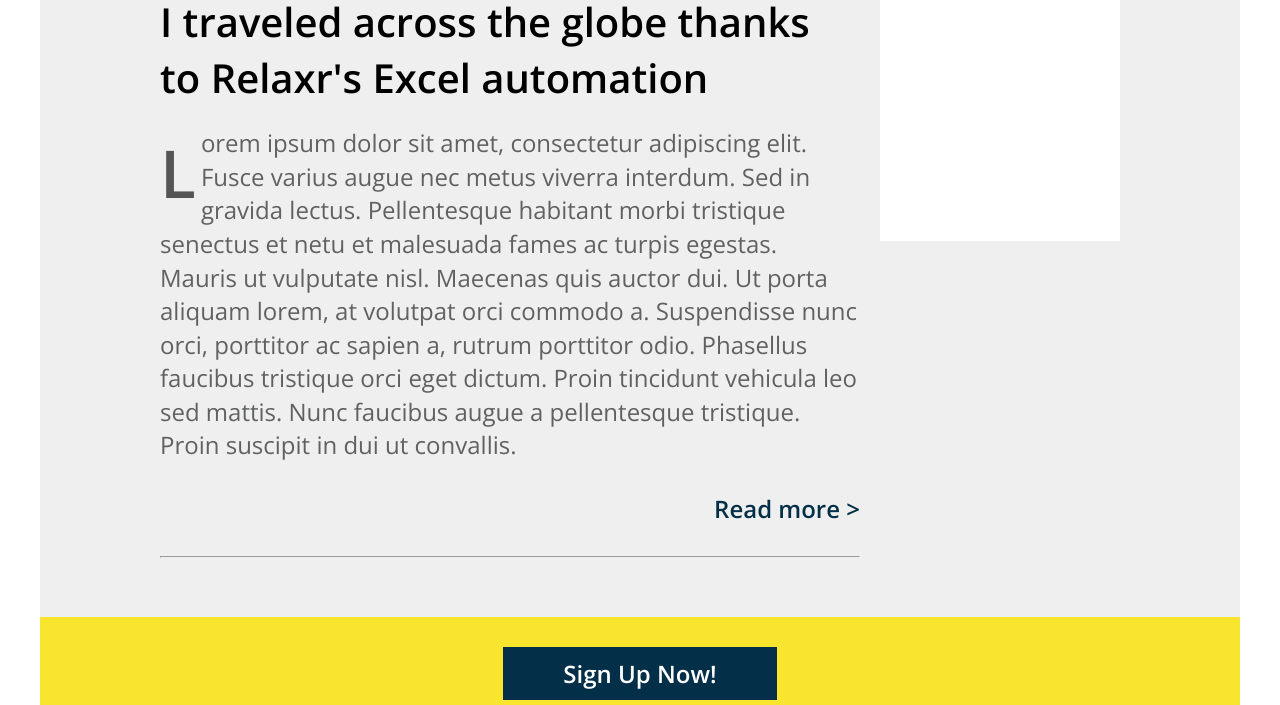
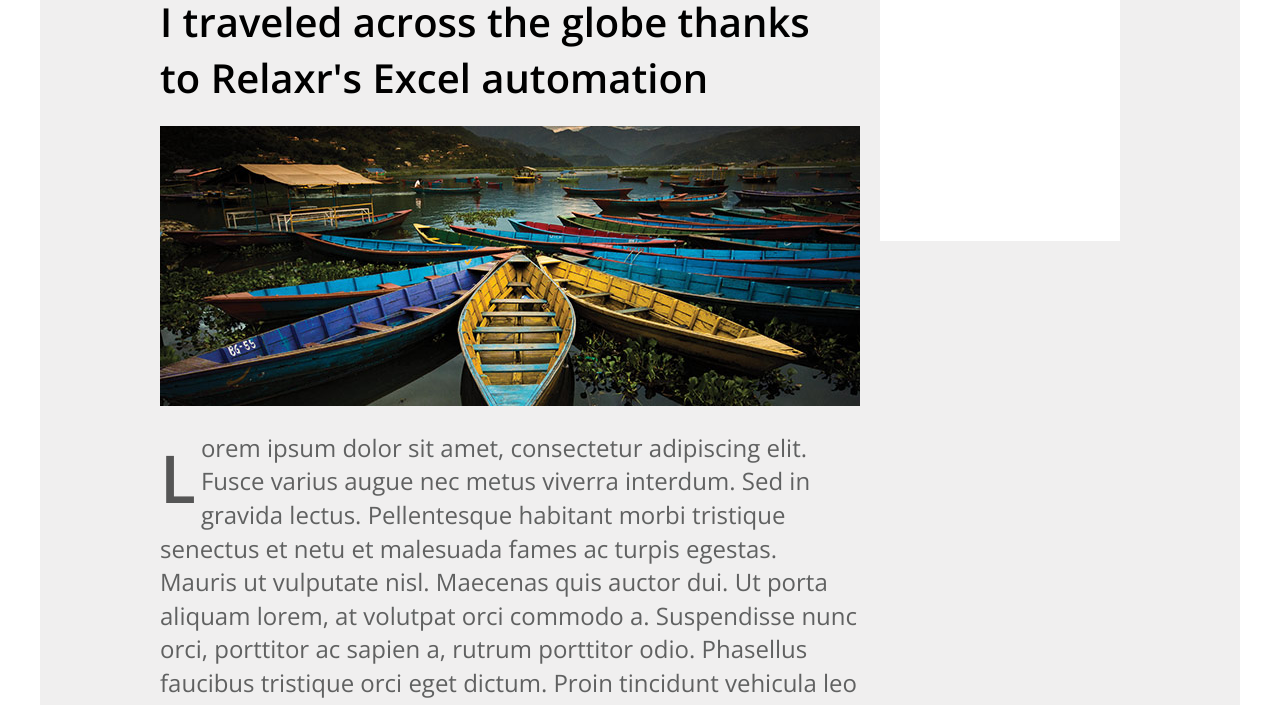
Before and after one commit to danielsantos23/dSantos-fewd94, a plain HTML site: page week03/homework/relaxr/index.html in a window 1280 px wide. Shown: the part 1060-1765 px from the top of the page. Drawn offline with nearby package versions, Linux system fonts and the light colour scheme.

Commit message:
Relax Homework - revised 8/30 @4:37pm
Forgot to add the second image. Should be good now.

```diff
--- a/week03/homework/relaxr/index.html
+++ b/week03/homework/relaxr/index.html
@@ -34,6 +34,7 @@
       <hr class="clear">
       <article>
       <h2 class="article">I traveled across the globe thanks to Relaxr&apos;s Excel automation</h2>
+      <img src="images/blog_photo2.jpg">
 
       <p class="bodyText">Lorem ipsum dolor sit amet, consectetur adipiscing elit. Fusce varius augue nec metus viverra interdum. Sed in gravida lectus. Pellentesque habitant morbi tristique senectus et netu et malesuada fames ac turpis egestas. Mauris ut vulputate nisl.  Maecenas quis auctor dui. Ut porta aliquam lorem, at volutpat orci commodo a. Suspendisse nunc orci, porttitor ac sapien a, rutrum porttitor odio. Phasellus faucibus tristique orci eget dictum. Proin tincidunt vehicula leo sed mattis. Nunc faucibus augue a pellentesque tristique. Proin suscipit in dui ut convallis.</p>
 
```
